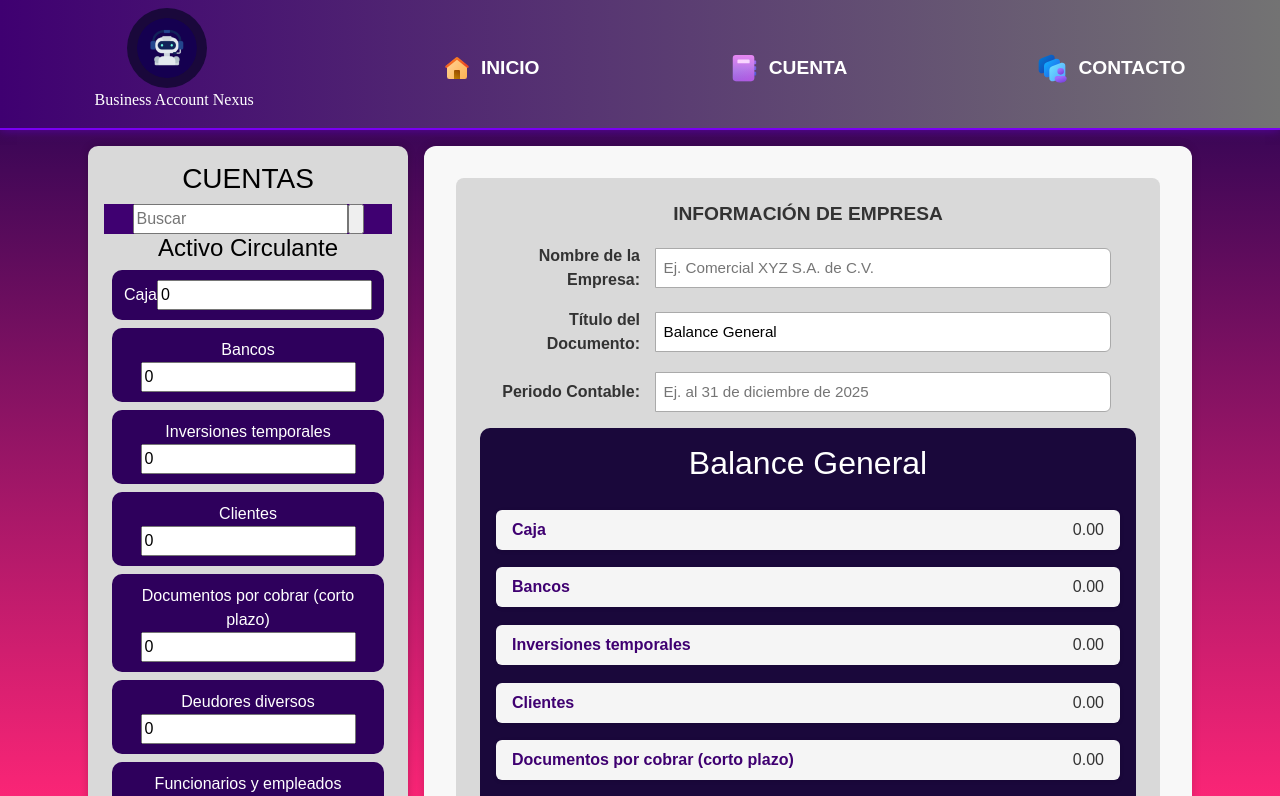
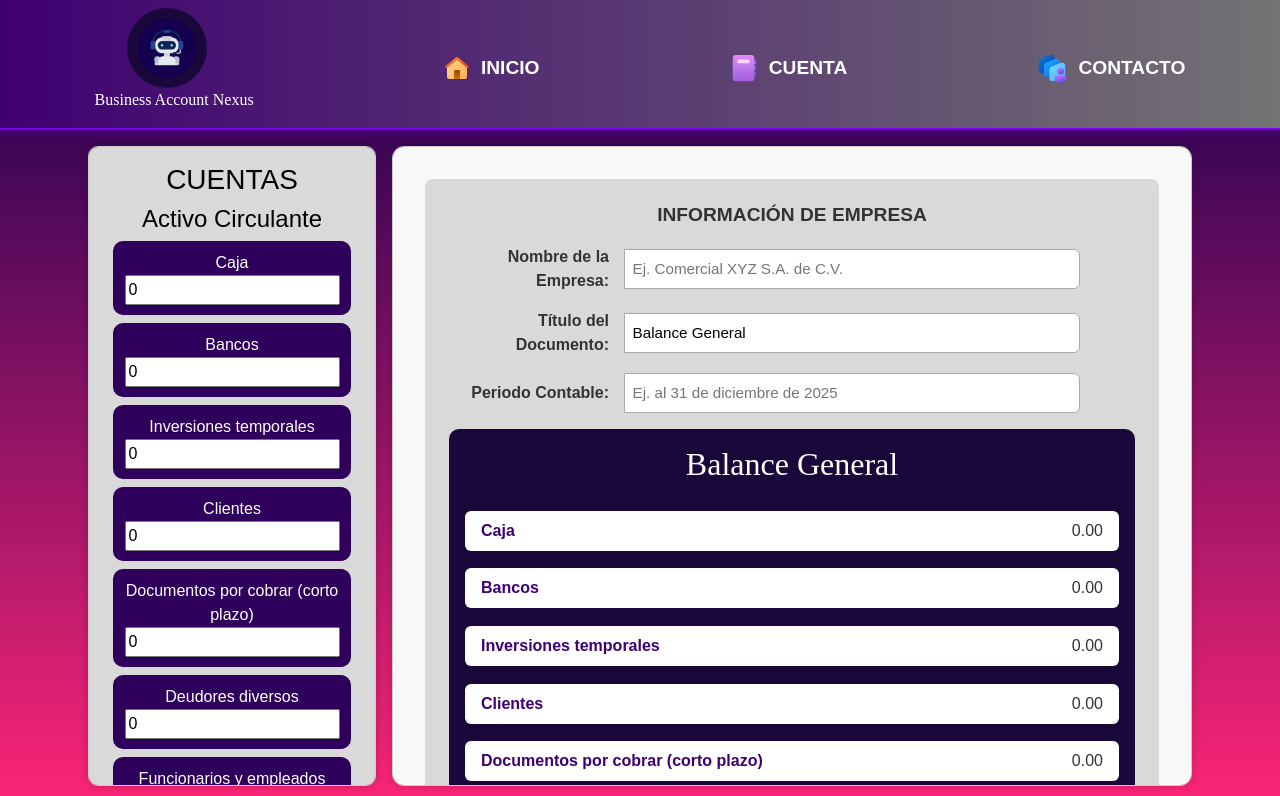
Before and after one commit to rubyesmelc0911/Software-Finanzas, an Angular app: page /bg in a window 1280 px wide. Shown: the top 796 px of the page. Built offline with nearby package versions, Linux system fonts and the light colour scheme.

Commit message:
Contenedores y Estilos en el BG

```diff
--- a/src/app/pages/balance-general/balance-general.component.css
+++ b/src/app/pages/balance-general/balance-general.component.css
@@ -9,25 +9,33 @@
 
 .cuentas-bg {
   background-color: #D9D9D9;
-  height: auto;
-  width: 20em;
   padding: 1em;
   text-align: center;
   border-radius: 10px;
   box-shadow: 0 0 8px rgba(0, 0, 0, 0.2);
+  width: 18em; /* Set a fixed width */
+  height: 40em; /* Set a fixed height */
+  border: 1px solid #ccc; /* Optional: Add a border for visibility */
+  overflow: auto; /* This is the key property for scrolling */
+  /* overflow-y: auto; for vertical scrolling only */
+  /* overflow-x: auto; for horizontal scrolling only */
 }
 
 
 .right-container {
   display: grid;
   gap: 2em;
-  height: auto;
-  width: 48em;
   text-align: center;
   background-color: #f8f8f8;
   padding: 2em;
   border-radius: 12px;
   box-shadow: 0 0 10px rgba(0, 0, 0, 0.15);
+  width: 50em; /* Set a fixed width */
+  height: 40em; /* Set a fixed height */
+  border: 1px solid #ccc; /* Optional: Add a border for visibility */
+  overflow: auto; /* This is the key property for scrolling */
+  /* overflow-y: auto; for vertical scrolling only */
+  /* overflow-x: auto; for horizontal scrolling only */
 }
 
 
@@ -82,7 +90,6 @@
 
 
 .real-time {
-  background-color: #D9D9D9;
   height: auto;
   width: 100%;
   padding: 1em;
--- a/src/app/pages/balance-general/balance-general.component.html
+++ b/src/app/pages/balance-general/balance-general.component.html
@@ -3,15 +3,6 @@
   <div class="cuentas-bg">
     <h3>CUENTAS</h3>
     <div style="background-color: #3F0071;">
-      <div class="buscador">
-        <form method="get" id="buscarform">
-          <fieldset>
-            <input type="text" id="s" value="" placeholder="Buscar" />
-            <input class="button" type="submit" value="" />
-            <i class="bi bi-search"></i>
-          </fieldset>
-        </form>
-      </div>
     </div>
 
     <!-- 🟩 ACTIVO CIRCULANTE -->
@@ -83,12 +74,12 @@
       </div>
 
       <div class="real-time">
-        <h2>{{ titulo }}</h2>
-        <h3>{{ nombre }}</h3>
-        <h4>{{ periodo }}</h4>
+        <h2 style="font-family: Jockey One">{{ titulo }}</h2>
+        <h3 style="font-family: Jockey One; color: white;">{{ nombre }}</h3>
+        <h4 style="font-family: Jockey One; color:white;">{{ periodo }}</h4>
 
         <div class="accounts-list">
-          <div *ngFor="let acc of accounts" class="account-row">
+          <div *ngFor="let acc of accounts" class="account-row" [ngStyle]="{'background-color': !acc.requiereInput ? '#D3D3D3' : 'white'}">
             <div class="account-name">{{ acc.nombre }}</div>
             <div class="account-value">{{ acc.valor | number: '1.2-2' }}</div>
           </div>
```
